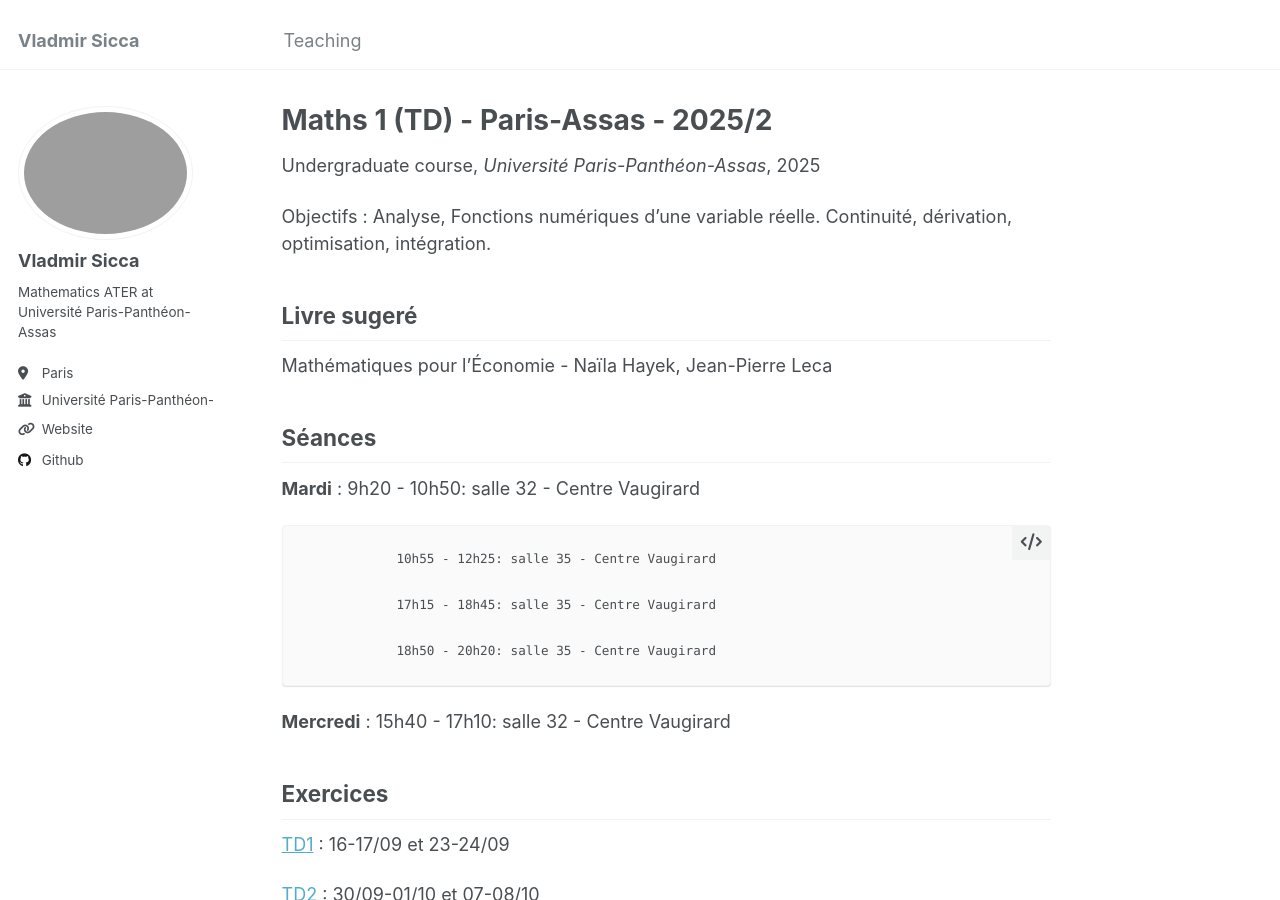
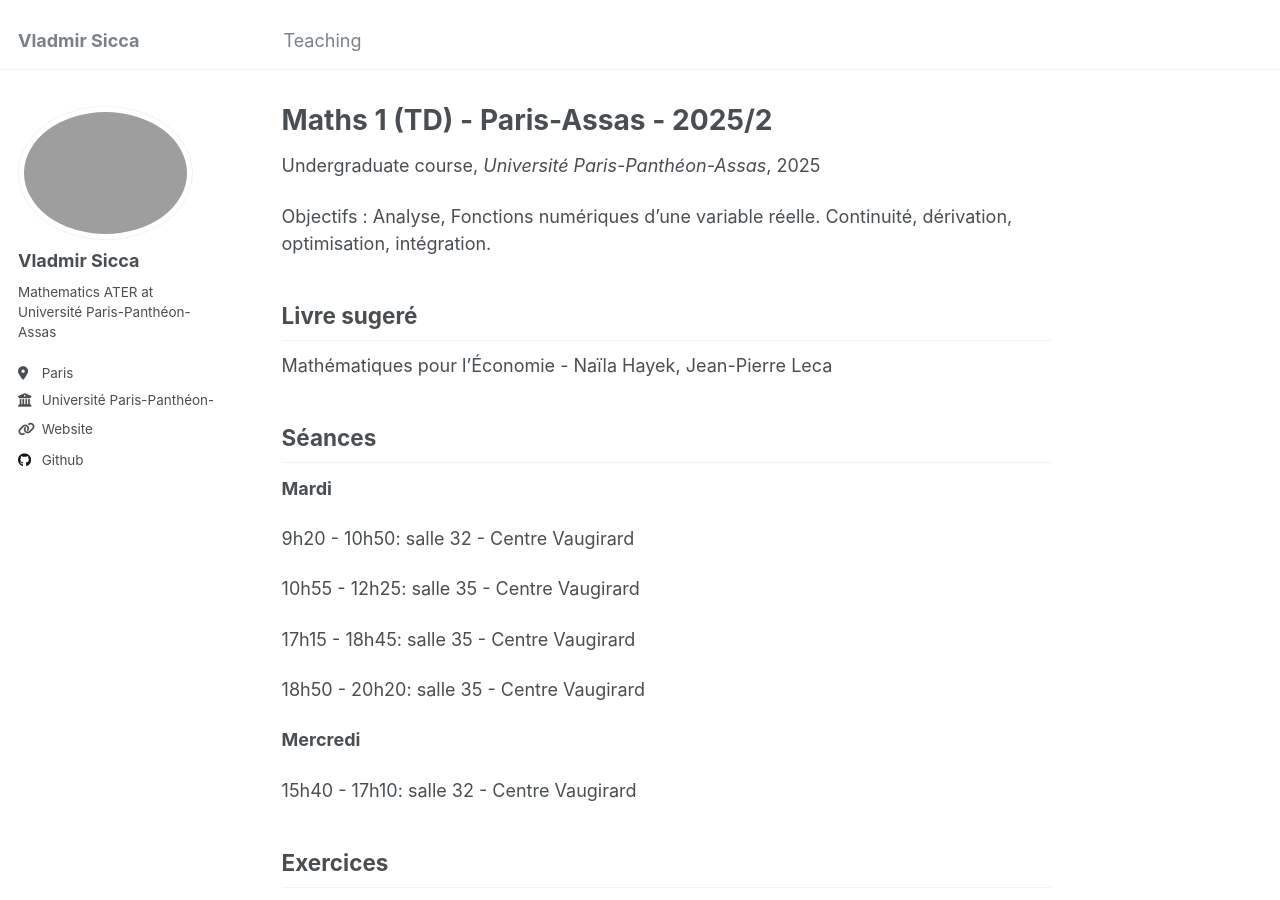
Before and after one commit to vladmirsicca/vladmirsicca.github.io, a Jekyll site: the page built from _teaching/2025_2_maths1_paris_assas.md, in a window 1280 px wide and 900 px high. Built offline with Jekyll 4.4.1, drawn with Linux system fonts in a browser that asks for light colours.

```diff
--- a/_teaching/2025_2_maths1_paris_assas.md
+++ b/_teaching/2025_2_maths1_paris_assas.md
@@ -16,15 +16,19 @@ Mathématiques pour l'Économie - Naïla Hayek, Jean-Pierre Leca
 
 ## Séances
 
-   **Mardi** :   9h20 - 10h50: salle 32 - Centre Vaugirard
+**Mardi**
 
-                10h55 - 12h25: salle 35 - Centre Vaugirard
+ 9h20 - 10h50: salle 32 - Centre Vaugirard
 
-                17h15 - 18h45: salle 35 - Centre Vaugirard
+10h55 - 12h25: salle 35 - Centre Vaugirard
 
-                18h50 - 20h20: salle 35 - Centre Vaugirard
+17h15 - 18h45: salle 35 - Centre Vaugirard
 
-**Mercredi** :  15h40 - 17h10: salle 32 - Centre Vaugirard
+18h50 - 20h20: salle 35 - Centre Vaugirard
+
+**Mercredi**
+
+15h40 - 17h10: salle 32 - Centre Vaugirard
 
 ## Exercices
 
```
